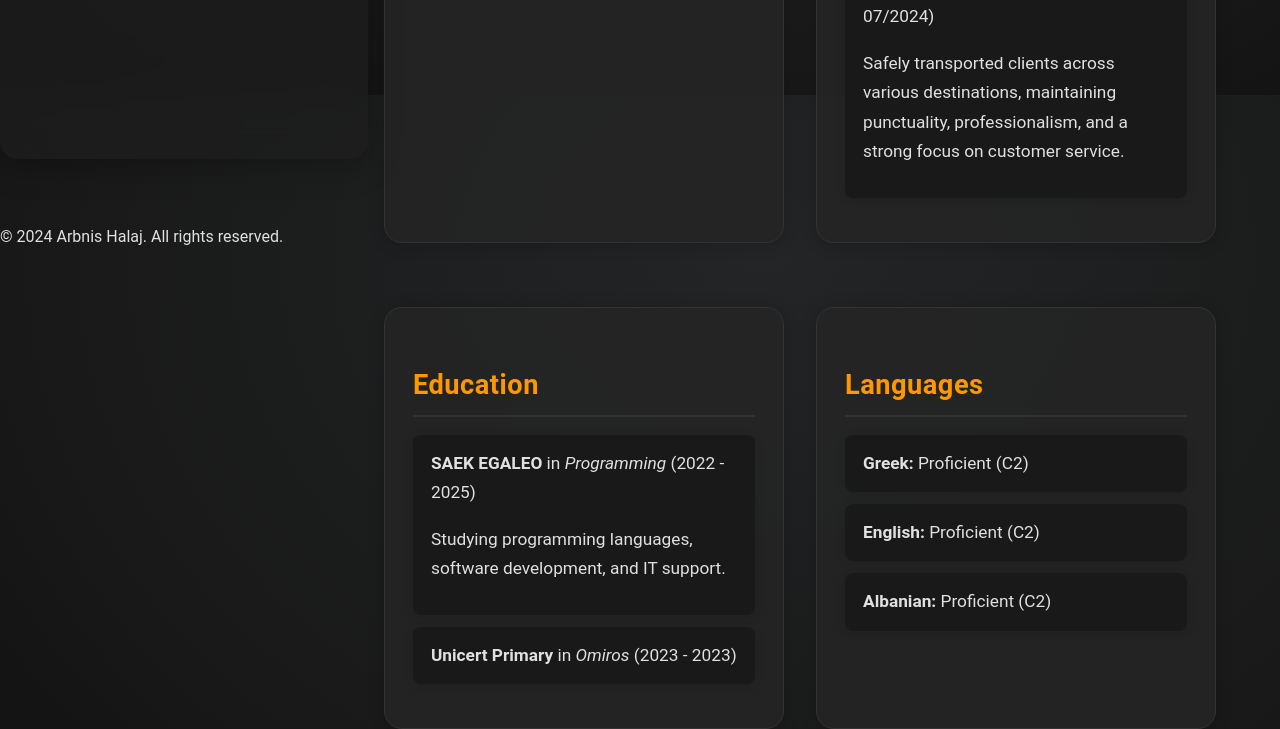
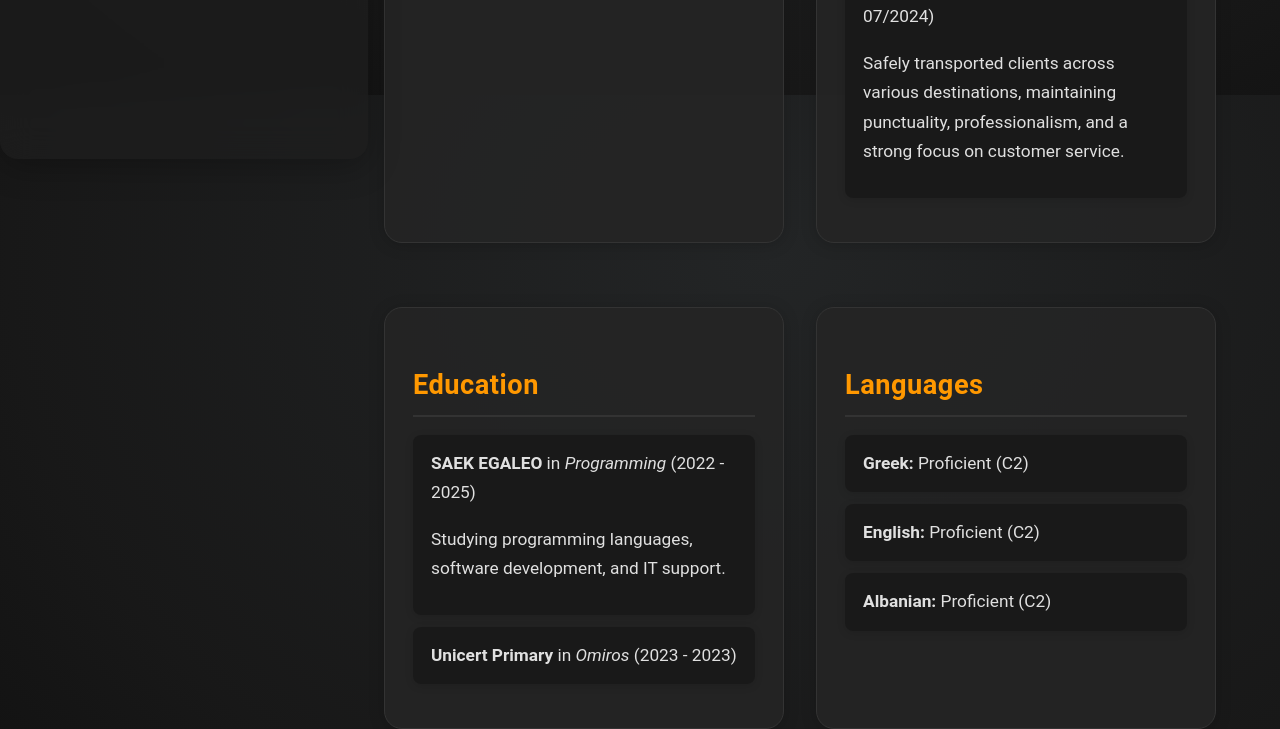
Before and after one commit to arbi2005/arbi2005.github.io, a plain HTML site: page index.html in a window 1280 px wide. Shown: the part 705-1434 px from the top of the page. Drawn offline with Linux system fonts and the light colour scheme.

Commit message:
Update index.html

```diff
--- a/index.html
+++ b/index.html
@@ -101,9 +101,6 @@
     </div>
 </body>
 </html>
-        <div class="copyright">
-            &copy; 2024 Arbnis Halaj. All rights reserved.
-        </div>
     </section>
 </body>
 </html>
```
